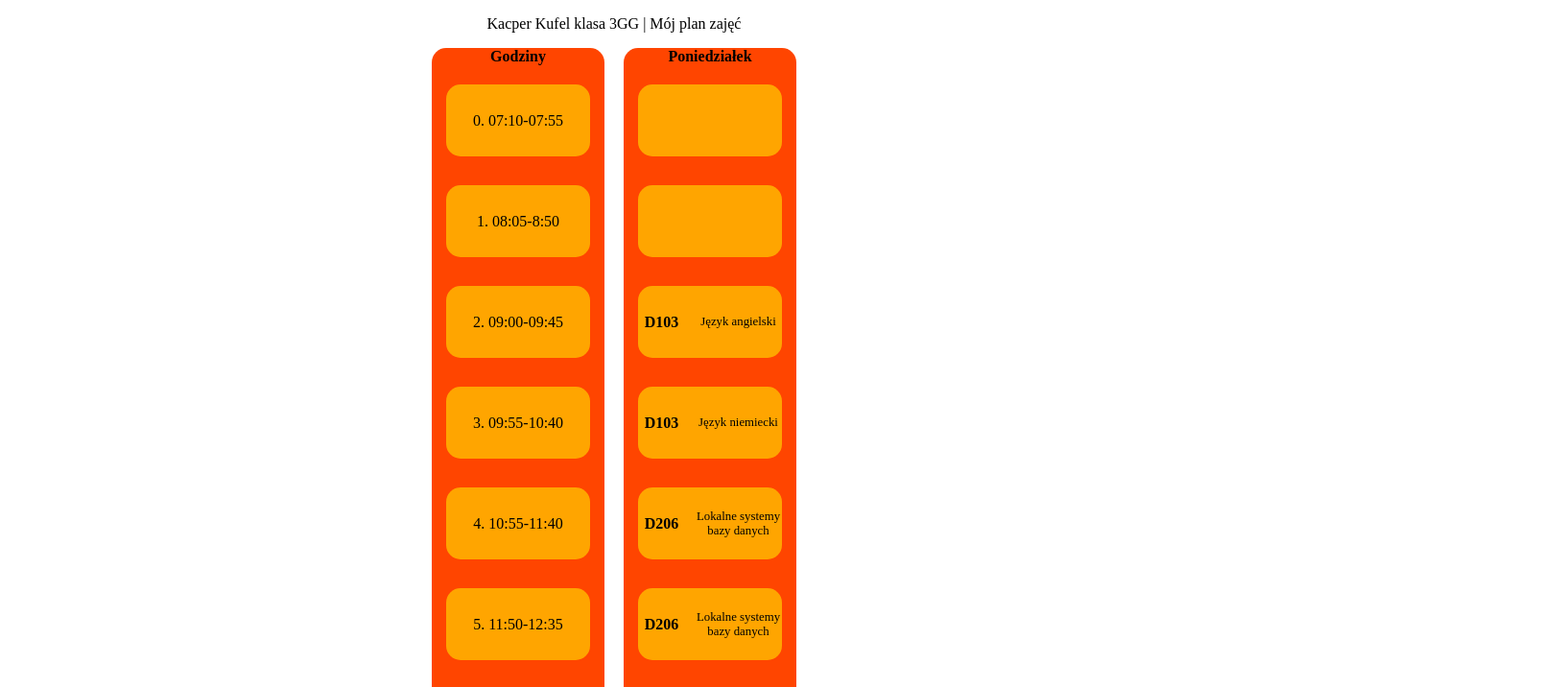
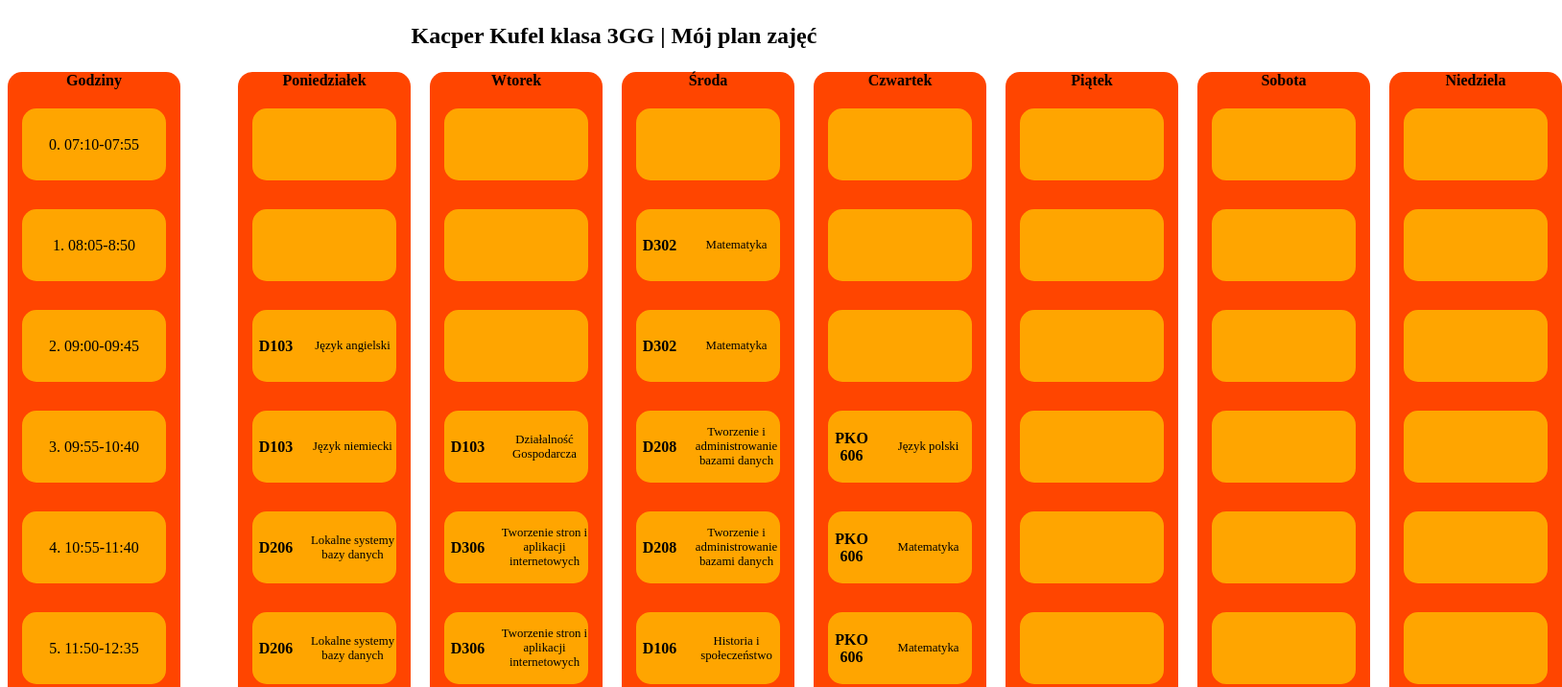
Before and after one commit to GoodWoofie/Plan_Zajec, a plain HTML site: page index.html in a window 1280 px wide. Shown: the top 716 px of the page at 96% size, 1628 px wide, since content can reach past the window. Drawn offline with Linux system fonts and the light colour scheme.

Commit message:
desktop fine

```diff
--- a/index.html
+++ b/index.html
@@ -10,7 +10,8 @@
 </head>
 
 <body>
-    <h3>Kacper Kufel klasa 3GG | Mój plan zajęć</h3>
+    <h3 class="title">Kacper Kufel klasa 3GG | Mój plan zajęć</h3>
+    <div class="week">
         <div class="full_day">
             <div class="first_colum">
                 <h3 class="godziny">Godziny</h3>
@@ -564,6 +565,7 @@
                 </div>
             </div>
         </div>
+    </div>
 </body>
 
 </html>
--- a/styles.css
+++ b/styles.css
@@ -1,10 +1,12 @@
 * {
     text-align: center;
 }
+
 h3 {
     font-size: 1em;
     font-weight: normal;
 }
+
 .first_colum {
     display: flex;
     flex-direction: column;
@@ -12,6 +14,7 @@ h3 {
     background-color: orangered;
     border-radius: 15px;
 }
+
 .repeating_colum {
     display: flex;
     flex-direction: column;
@@ -19,6 +22,7 @@ h3 {
     background-color: orangered;
     border-radius: 15px;
 }
+
 .day {
     display: flex;
     flex-direction: column;
@@ -27,6 +31,7 @@ h3 {
     border-radius: 15px;
     justify-content: space-evenly;
 }
+
 .hour {
     display: flex;
     flex-direction: row;
@@ -36,6 +41,7 @@ h3 {
     border-radius: 15px;
     margin: 0px 15px 10px 15px;
 }
+
 .hour_day {
     display: flex;
     flex-direction: row;
@@ -45,13 +51,15 @@ h3 {
     border-radius: 15px;
     margin: 0px 15px 10px 15px;
 }
+
 .full_day {
     display: flex;
     flex-direction: row;
     align-content: space-around;
-    gap: 10px 20px;
+    gap: 60px;
     height: 100%;
 }
+
 .sala {
     padding-right: 5px;
     margin: auto;
@@ -59,26 +67,52 @@ h3 {
     padding-left: 5px;
     font-weight: bold;
 }
+
 .przedmiot {
     margin: auto;
     width: 70%;
     font-size: 0.8em;
     padding-left: 10px;
 }
+
 .godziny {
     margin: auto;
     font-weight: bold;
 }
+
 .day_title {
     margin: auto;
     font-weight: bold;
 }
+
 .time {
     width: 100%;
     margin: auto;
 }
+
 .full_day {
     display: flex;
     justify-content: center;
     margin-bottom: 20px;
 }
+.week {
+    display: flex;
+    flex-direction: column;
+    justify-content: space-around;
+}
+
+@media screen and (min-width: 600px) {
+    .repeating_colum {
+        display: none;
+    }
+    .week {
+        display: flex;
+        flex-direction: row;
+        gap: 20px;
+        justify-content: space-around;
+    }
+    .title {
+        font-weight: bold;
+        font-size: 1.5em;
+    }
+}
```
